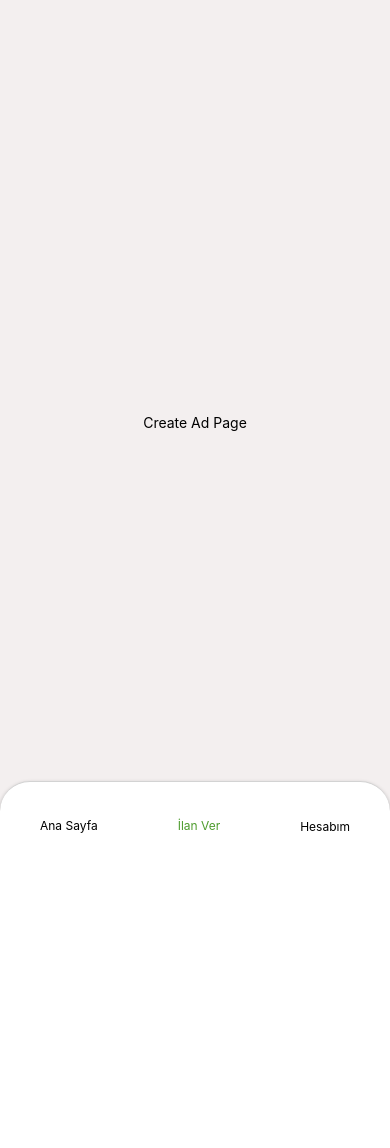
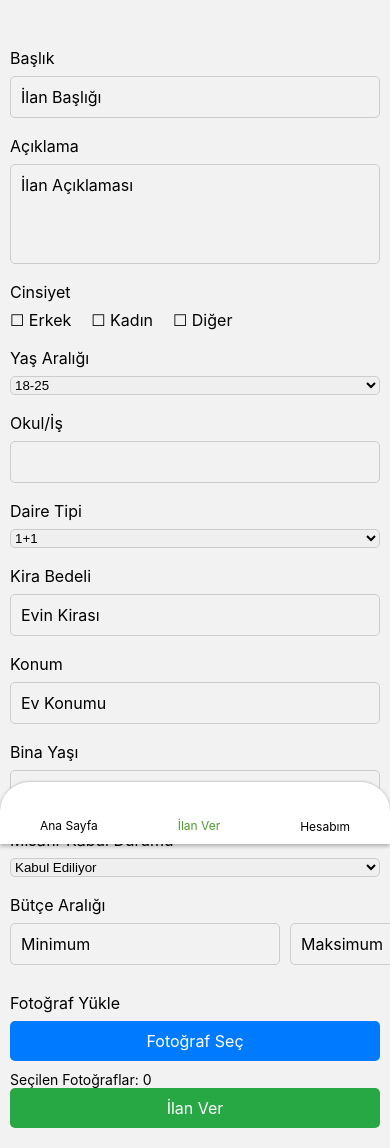
Before and after one commit to krstkaan/EvArkadasim, a React Native app: screen /CreateAdPage in a window 390 px wide. Before the commit the page ends 844 px from the top, so only its background shows below. Built offline with nearby package versions, Linux system fonts and the light colour scheme; some icons are missing.

Commit message:
Yagmur CreateAdPage.js Update

```diff
--- a/package.json
+++ b/package.json
@@ -13,6 +13,7 @@
     "@fortawesome/free-solid-svg-icons": "^6.6.0",
     "@fortawesome/react-native-fontawesome": "^0.3.2",
     "@react-native-async-storage/async-storage": "1.23.1",
+    "@react-native-picker/picker": "^2.10.1",
     "@react-navigation/native": "^6.1.18",
     "@react-navigation/native-stack": "^6.11.0",
     "@react-navigation/stack": "^6.4.1",
@@ -23,6 +24,7 @@
     "react": "18.3.1",
     "react-native": "0.76.3",
     "react-native-gesture-handler": "^2.21.2",
+    "react-native-image-picker": "^7.2.2",
     "react-native-safe-area-context": "4.12.0",
     "react-native-svg": "15.8.0",
     "react-redux": "^9.1.2",
--- a/src/screens/CreateAdPage.js
+++ b/src/screens/CreateAdPage.js
@@ -1,12 +1,273 @@
-import { StyleSheet, Text, View } from 'react-native'
-import React from 'react'
-import styles from '../../assets/styles/style'
+import React, { useState, } from 'react';
+import { StyleSheet, Text, View, TextInput, TouchableOpacity, ScrollView } from 'react-native';
+import { Picker } from '@react-native-picker/picker';
+import { launchImageLibrary } from 'react-native-image-picker';
+
 const CreateAdPage = () => {
+  const [title, setTitle] = useState('');
+  const [description, setDescription] = useState('');
+  const [roomCount, setRoomCount] = useState('');
+  const [rent, setRent] = useState('');
+  const [numPeople, setNumPeople] = useState('');
+  const [location, setLocation] = useState('');
+  const [buildingAge, setBuildingAge] = useState('');
+  const [cinsiyet, setCinsiyet] = useState('');
+  const [selectedAgeRange, setSelectedAgeRange] = useState('');
+  const [selectedPropertyType, setSelectedPropertyType] = useState('');
+  const [internet, setInternet] = useState(false);
+  const [schoolsituation, setSchoolSituation] = useState('');
+  const [guestAllowed, setGuestAllowed] = useState('');
+  const [images, setImages] = useState([]);
+  const [minBudget, setMinBudget] = useState('');
+  const [maxBudget, setMaxBudget] = useState('');
+
+
+
+  const selectImages = () => {
+    launchImageLibrary({ mediaType: 'photo', selectionLimit: 0 }, (response) => {
+      if (response.assets) {
+        setImages(response.assets.map(asset => asset.uri));
+      }
+    });
+  };
+
+
+
+
+  const handleSubmit = () => {
+    console.log({
+      title,
+      description,
+      roomCount,
+      rent,
+      numPeople,
+      location,
+      buildingAge,
+      amenities: { internet, washingMachine },
+      cleaningFrequency,
+      guestAllowed,
+      budget: { minBudget, maxBudget },
+      images
+    });
+  };
+
   return (
-    <View style={styles.container}>
-      <Text>Create Ad Page</Text>
-    </View>
-  )
-}
+    <ScrollView showsVerticalScrollIndicator={false} style={styles.container}>
+      <View style={styles.headerContainer}>
+        <Text style={styles.headerText}></Text>
+      </View>
 
-export default CreateAdPage
+      <Text style={styles.label}>Başlık</Text>
+      <TextInput
+        style={styles.input}
+        placeholder="İlan Başlığı"
+        value={title}
+        onChangeText={setTitle}
+      />
+
+      <Text style={styles.label}>Açıklama</Text>
+      <TextInput
+        style={[styles.input, { height: 100 }]}
+        placeholder="İlan Açıklaması"
+        value={description}
+        onChangeText={setDescription}
+        multiline
+      />
+
+      <Text style={styles.label}>Cinsiyet</Text>
+
+      <View style={styles.checkboxContainer}>
+        <TouchableOpacity onPress={() => setCinsiyet('Erkek')}>
+          <Text style={[styles.checkbox, cinsiyet === 'Erkek' && styles.selected]}>
+            {cinsiyet === 'Erkek' ? '☑' : '☐'} Erkek
+          </Text>
+        </TouchableOpacity>
+
+        <TouchableOpacity onPress={() => setCinsiyet('Kadın')}>
+          <Text style={[styles.checkbox, cinsiyet === 'Kadın' && styles.selected]}>
+            {cinsiyet === 'Kadın' ? '☑' : '☐'} Kadın
+          </Text>
+        </TouchableOpacity>
+
+        <TouchableOpacity onPress={() => setCinsiyet('Diğer')}>
+          <Text style={[styles.checkbox, cinsiyet === 'Diğer' && styles.selected]}>
+            {cinsiyet === 'Diğer' ? '☑' : '☐'} Diğer
+          </Text>
+        </TouchableOpacity>
+      </View>
+
+      <Text style={styles.label}>Yaş Aralığı</Text>
+
+      <Picker
+        selectedValue={selectedAgeRange}
+        onValueChange={(itemValue) => setSelectedAgeRange(itemValue)}
+        style={styles.picker}
+      >
+        <Picker.Item label="18-25" value="18-25" />
+        <Picker.Item label="25-35" value="25-35" />
+        <Picker.Item label="35+" value="35+" />
+      </Picker>
+
+      {selectedAgeRange && (
+        <Text style={styles.selectedText}></Text>
+      )}
+
+      <Text style={styles.label}>Okul/İş</Text>
+      <TextInput
+        style={styles.input}
+        placeholder=""
+        value={schoolsituation}
+        onChangeText={setSchoolSituation}
+      />
+
+      <Text style={styles.label}>Daire Tipi</Text>
+
+      <Picker
+        selectedValue={selectedPropertyType}
+        onValueChange={(itemValue) => setSelectedPropertyType(itemValue)}
+        style={styles.picker}
+      >
+        <Picker.Item label="1+1" value="1+1" />
+        <Picker.Item label="2+1" value="2+1" />
+        <Picker.Item label="3+1" value="3+1" />
+        <Picker.Item label="Stüdyo" value="Stüdyo" />
+        <Picker.Item label="5+" value="5+" />
+      </Picker>
+
+      {selectedPropertyType && (
+        <Text style={styles.selectedText}></Text>
+      )}
+
+      <Text style={styles.label}>Kira Bedeli</Text>
+      <TextInput
+        style={styles.input}
+        placeholder="Evin Kirası"
+        value={rent}
+        onChangeText={setRent}
+        keyboardType="numeric"
+      />
+
+      <Text style={styles.label}>Konum</Text>
+      <TextInput
+        style={styles.input}
+        placeholder="Ev Konumu"
+        value={location}
+        onChangeText={setLocation}
+      />
+
+      <Text style={styles.label}>Bina Yaşı</Text>
+      <TextInput
+        style={styles.input}
+        placeholder="Kaç Yıllık Bina"
+        value={buildingAge}
+        onChangeText={setBuildingAge}
+        keyboardType="numeric"
+      />
+
+      <Text style={styles.label}>Misafir Kabul Durumu</Text>
+      <Picker
+        selectedValue={guestAllowed}
+        onValueChange={(itemValue) => setGuestAllowed(itemValue)}
+        style={styles.picker}
+      >
+        <Picker.Item label="Kabul Ediliyor" value="yes" />
+        <Picker.Item label="Kabul Edilmiyor" value="no" />
+      </Picker>
+
+      <Text style={styles.label}>Bütçe Aralığı</Text>
+      <View style={styles.budgetContainer}>
+        <TextInput
+          style={[styles.input, { flex: 1, marginRight: 5 }]}
+          placeholder="Minimum"
+          value={minBudget}
+          onChangeText={setMinBudget}
+          keyboardType="numeric"
+        />
+        <TextInput
+          style={[styles.input, { flex: 1, marginLeft: 5 }]}
+          placeholder="Maksimum"
+          value={maxBudget}
+          onChangeText={setMaxBudget}
+          keyboardType="numeric"
+        />
+      </View>
+
+      <Text style={styles.label}>Fotoğraf Yükle</Text>
+      <TouchableOpacity onPress={selectImages} style={styles.button}>
+        <Text style={styles.buttonText}>Fotoğraf Seç</Text>
+      </TouchableOpacity>
+      <Text>Seçilen Fotoğraflar: {images.length}</Text>
+
+      <TouchableOpacity onPress={handleSubmit} style={[styles.button, styles.submitButton]}>
+        <Text style={styles.buttonText}>İlan Ver</Text>
+      </TouchableOpacity>
+    </ScrollView >
+  );
+};
+
+export default CreateAdPage;
+
+const styles = StyleSheet.create({
+  container: {
+    flex: 1,
+    padding: 10
+  },
+  headerContainer: {
+    paddingVertical: 15,
+    borderRadius: 0,
+    marginTop: 0,
+    marginLeft: 0,
+    marginRight: 0,
+    width: '100%',
+  },
+  headerText: {
+    fontSize: 24,
+    fontWeight: 'bold',
+    color: '#fff',
+    textAlign: 'center',
+  },
+  label: {
+    fontSize: 16,
+    marginVertical: 8,
+  },
+  input: {
+    borderWidth: 1,
+    borderColor: '#ccc',
+    borderRadius: 5,
+    padding: 10,
+    fontSize: 16,
+    marginBottom: 10,
+  },
+  picker: {
+    borderWidth: 1,
+    borderColor: '#ccc',
+    borderRadius: 5,
+    marginBottom: 10,
+  },
+  checkboxContainer: {
+    flexDirection: 'row',
+    marginBottom: 10,
+  },
+  checkbox: {
+    fontSize: 16,
+    marginRight: 20,
+  },
+  budgetContainer: {
+    flexDirection: 'row',
+    marginBottom: 10,
+  },
+  button: {
+    backgroundColor: '#007bff',
+    padding: 10,
+    borderRadius: 5,
+    alignItems: 'center',
+    marginBottom: 10,
+  },
+  submitButton: {
+    backgroundColor: '#28a745',
+  },
+  buttonText: {
+    color: '#fff',
+    fontSize: 16,
+  },
+});
```
Also changed, not shown: 2 other files (tests, documents, lock files or other folders).
